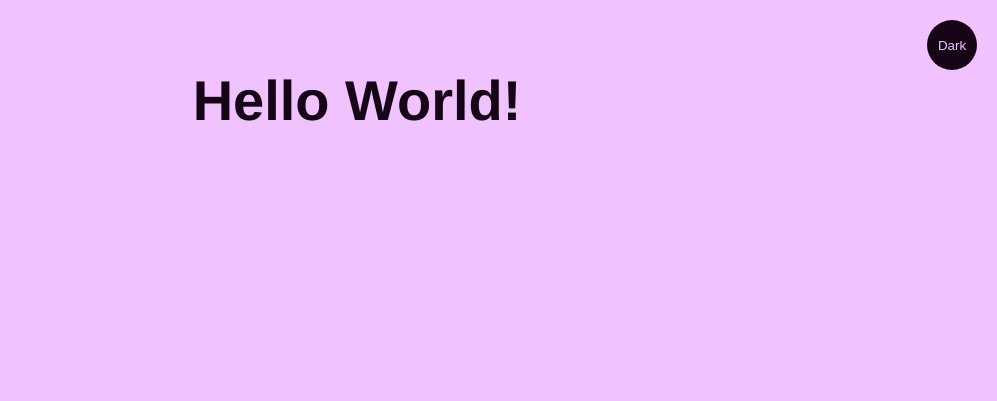
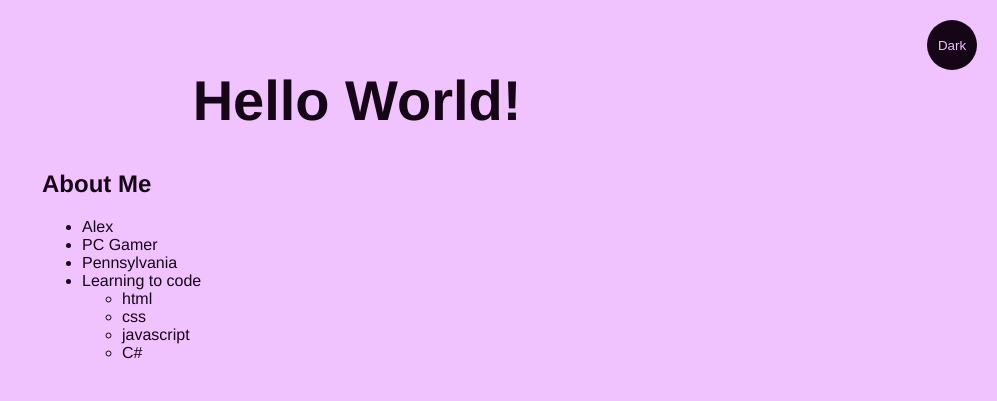
Before and after one commit to AnimatedOutcast/git_practice, a plain HTML site: page index.html in a window 1280 px wide. Shown: the whole page, without its empty margins (283-1280 px from the left). Drawn offline with Linux system fonts and the light colour scheme.

Commit message:
Update index.html
added About Me section

```diff
--- a/index.html
+++ b/index.html
@@ -13,6 +13,21 @@
     <main>
         <h1>Hello World!</h1>
         <button class="btn">Dark</button>
+<!--About Me-->
+<h2>About Me</h2>
+<ul>
+<li>Alex</li>
+<li>PC Gamer</li>
+<li>Pennsylvania</li>
+<li>Learning to code</li>
+<ul>
+<li>html</li>
+<li>css</li>
+<li>javascript</li>
+<li>C#</li>
+</ul>
+</ul>
+<!--My Projects-->
         <!--<h2>My Projects:</h2>
         <ul>
             <li>
```
